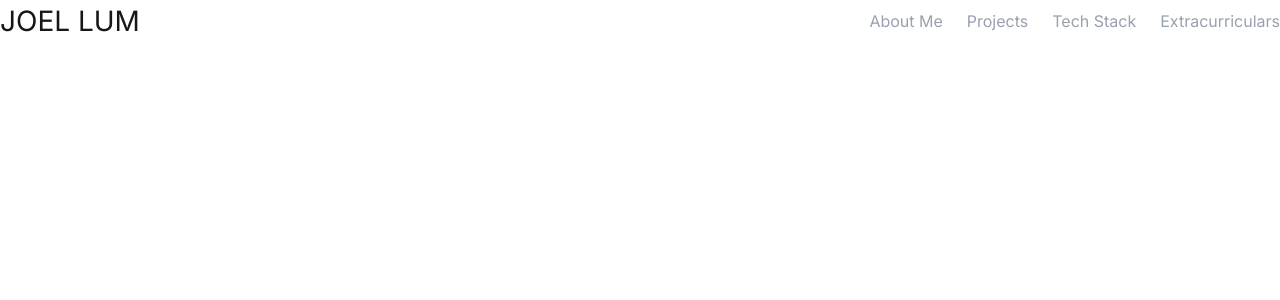
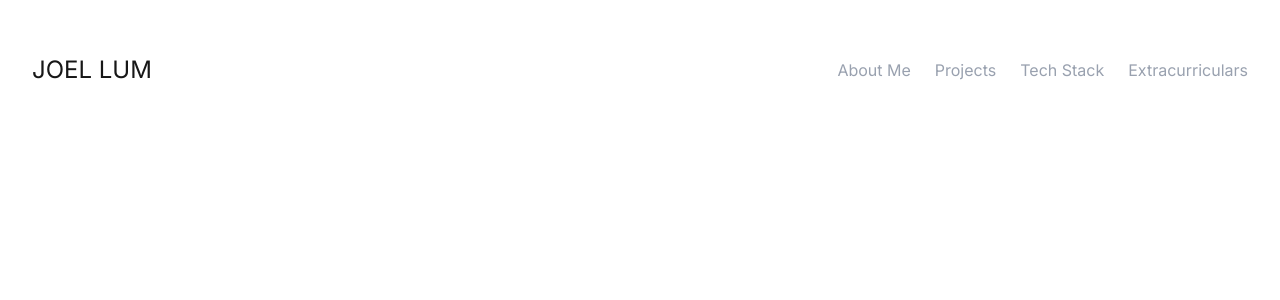
Before and after one commit to joellum1/portfolio, a Next.js app: page / in a window 1280 px wide. Shown: the top 300 px of the page. Built offline with nearby package versions, Linux system fonts and the light colour scheme.

Commit message:
Added scroll animation to Header component

```diff
--- a/src/components/Header.tsx
+++ b/src/components/Header.tsx
@@ -1,7 +1,43 @@
+'use client';
+
+import { useEffect, useState } from 'react';
+
 export default function Header() {
+  const [shadowStyle, setShadowStyle] = useState('');
+  const [padding, setPadding] = useState('');
+
+  const handleScroll = () => {
+    const scrollY = window.scrollY;
+    const maxScroll = 50; // max scroll to fully apply shadow
+    const intensity = Math.min(scrollY / maxScroll, 1);
+
+    // Create a shadow with gradually increasing opacity and blur
+    const blur = 10 * intensity;
+    const opacity = 0.05 + 0.025 * intensity; // from 0.05 to 0.1 opacity
+    const shadow = `0 0 ${blur}px rgba(0, 0, 0, ${opacity.toFixed(2)})`;
+
+    // Gradually add padding
+    const newPadding = `${intensity * 24}px`
+
+    setShadowStyle(shadow);
+    setPadding(newPadding);
+  };
+
+  useEffect(() => {
+    window.addEventListener('scroll', handleScroll);
+    return () => window.removeEventListener('scroll', handleScroll);
+  }, []);
+
   return (
-    <header className="flex flex-row justify-between items-center">
-      <a href="/" className="text-[1.75rem]">
+    <header
+      className={`fixed top-10 left-8 right-8 flex flex-row justify-between items-center pt-[0.75rem] pb-[0.75rem] rounded-xl`}
+      style={{
+        boxShadow: shadowStyle,
+        paddingLeft: padding,
+        paddingRight: padding,
+      }}
+    >
+      <a href="/" className="text-[1.5rem]">
         <span className="bold">JOEL LUM</span>
       </a>
 
```
